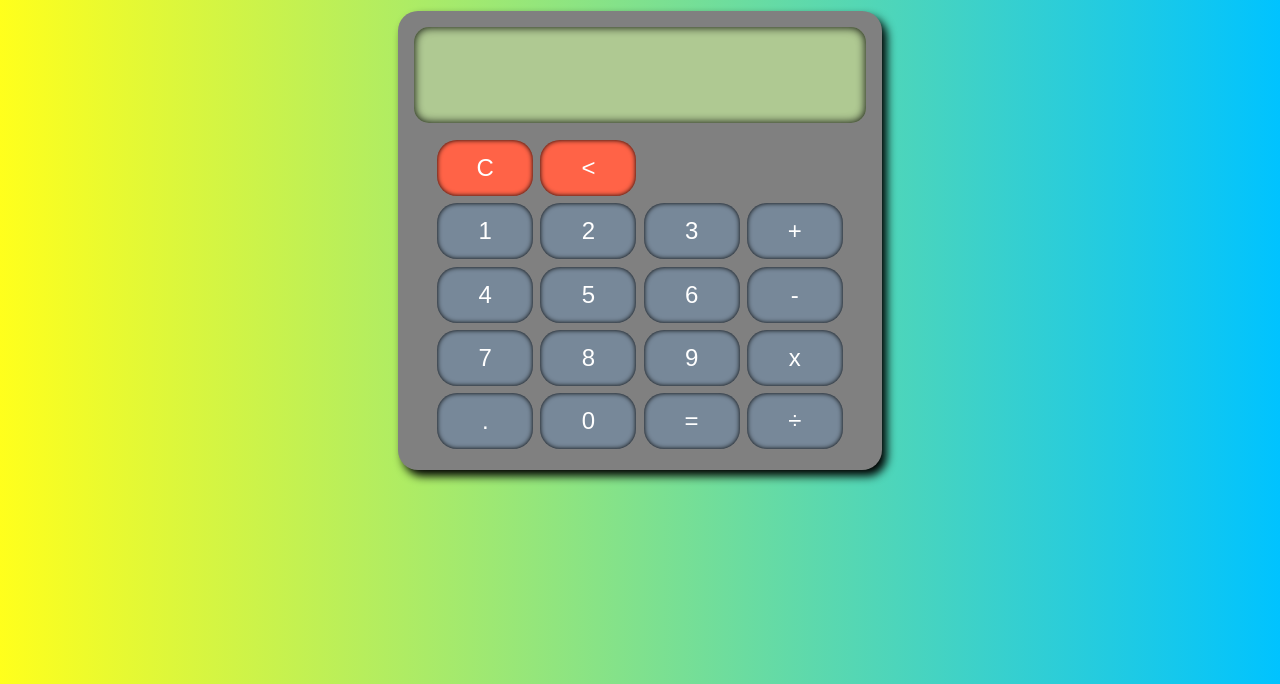
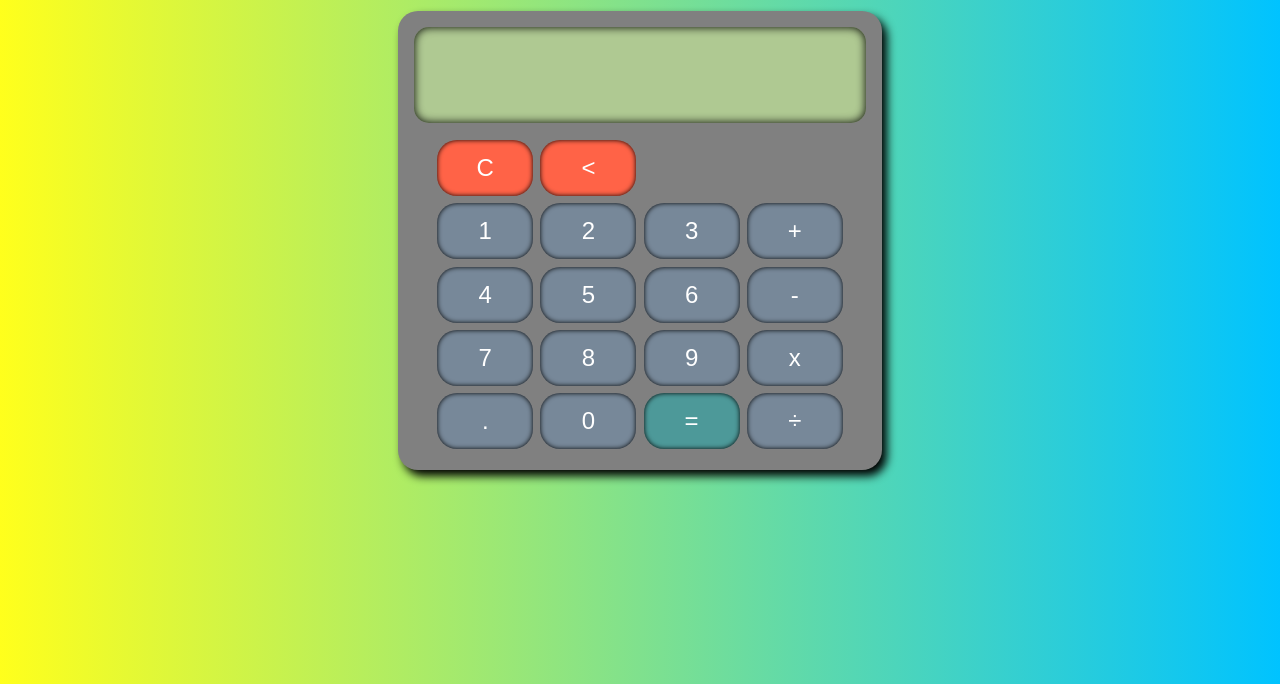
Before and after one commit to habc0d3r/23-HengulAkash-P2, a plain HTML site: page index.html in a window 1280 px wide. Shown: the part 116-800 px from the top of the page. Drawn offline with Linux system fonts and the light colour scheme.

Commit message:
added some color to buton

```diff
--- a/css/styles.css
+++ b/css/styles.css
@@ -11,7 +11,7 @@ body {
 h1{
     font-size: 2.5rem;
     color: rgb(255, 255, 255);
-    text-shadow: 3px 3px 5px black;
+    text-shadow: 3px 3px 6px black;
 }
 
 .container{
@@ -74,3 +74,7 @@ button:hover {
     /* grid-column: span 2; */
     background-color: tomato ;
 }
+
+#blue{
+    background-color: rgba(38, 173, 173, 0.562);
+}
--- a/index.html
+++ b/index.html
@@ -38,7 +38,7 @@
             <tr>
                 <td><button>.</button></td>
                 <td><button>0</button></td>
-                <td><button>=</button></td>
+                <td><button id="blue">=</button></td>
                 <td><button>÷</button></td>
             </tr>
         </table>
```
